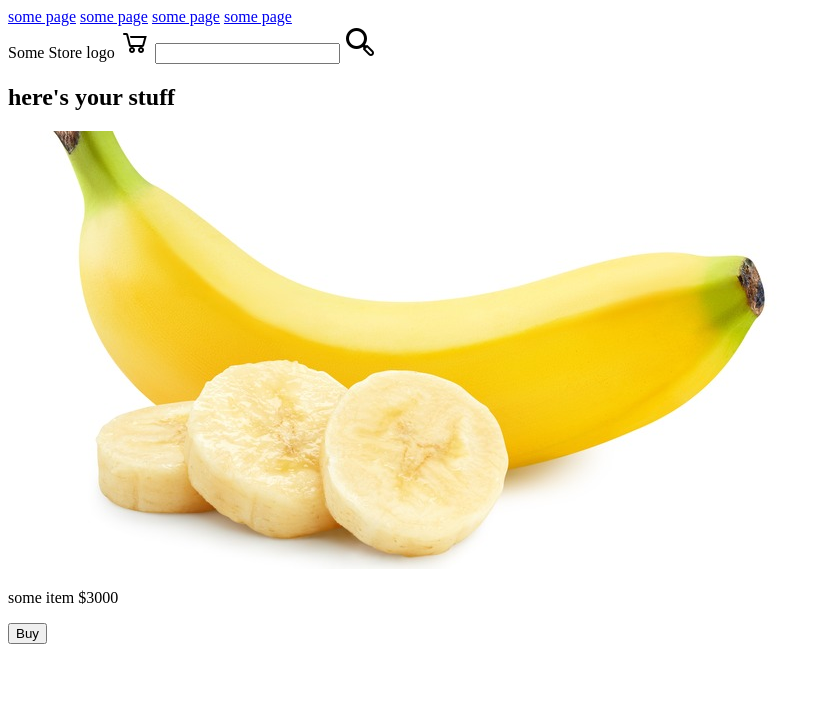
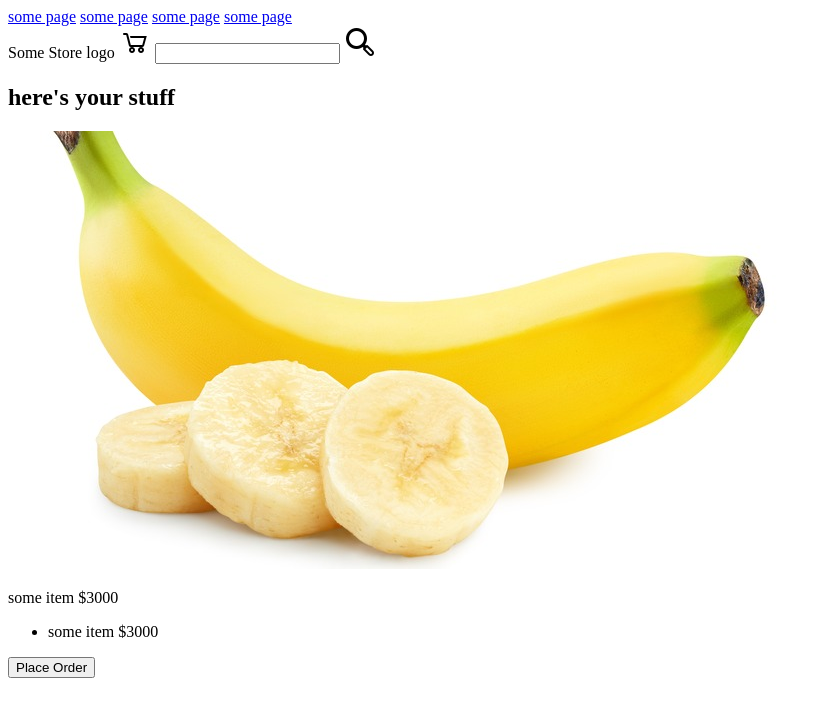
Before and after one commit to jenret/XPStore, a plain HTML site: page views/checkout.html in a window 1280 px wide. Shown: the whole page, without its empty margins (0-821 px from the left). Drawn offline with Linux system fonts and the light colour scheme.

Commit message:
price for checkout

```diff
--- a/views/checkout.html
+++ b/views/checkout.html
@@ -24,8 +24,16 @@
             <div id="itemCard">
                 <img id="itemImage" src="../public/images/banana.jpg">
                 <p id="itemDescription">some item $3000</p>
-                <button id="addToCart">Buy</button>
             </div>
+        </section>
+        <section id="checkoutSection">
+            <div id="totalPriceCard">
+                <ul id="itemList">
+                    <li id="itemForCheckout">some item $3000</li>
+                </ul>
+                <p id="totalPrice"></p>
+            </div>
+            <button id="checkoutButton">Place Order</button>
         </section>
     </div>
     </body>
```
